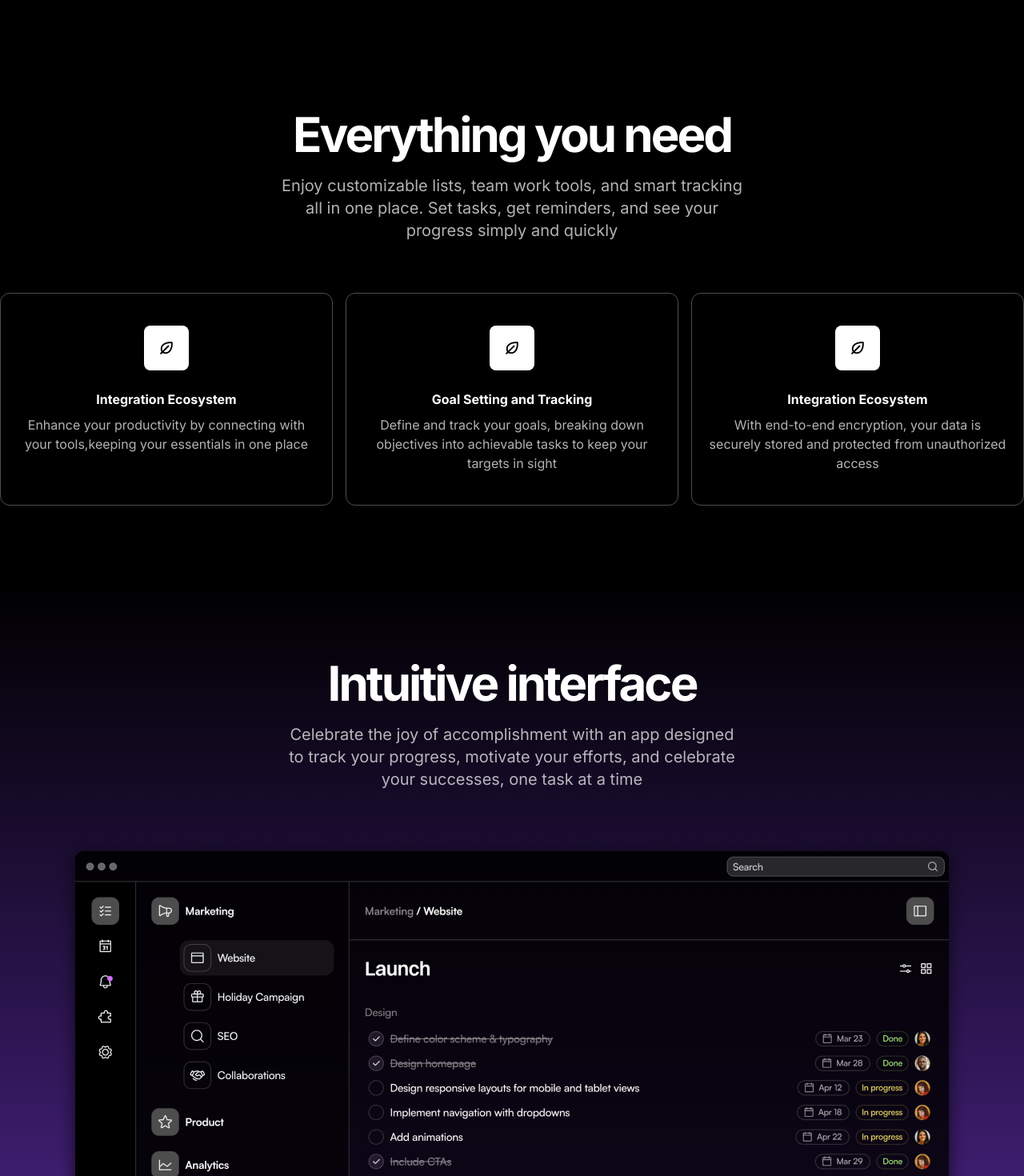
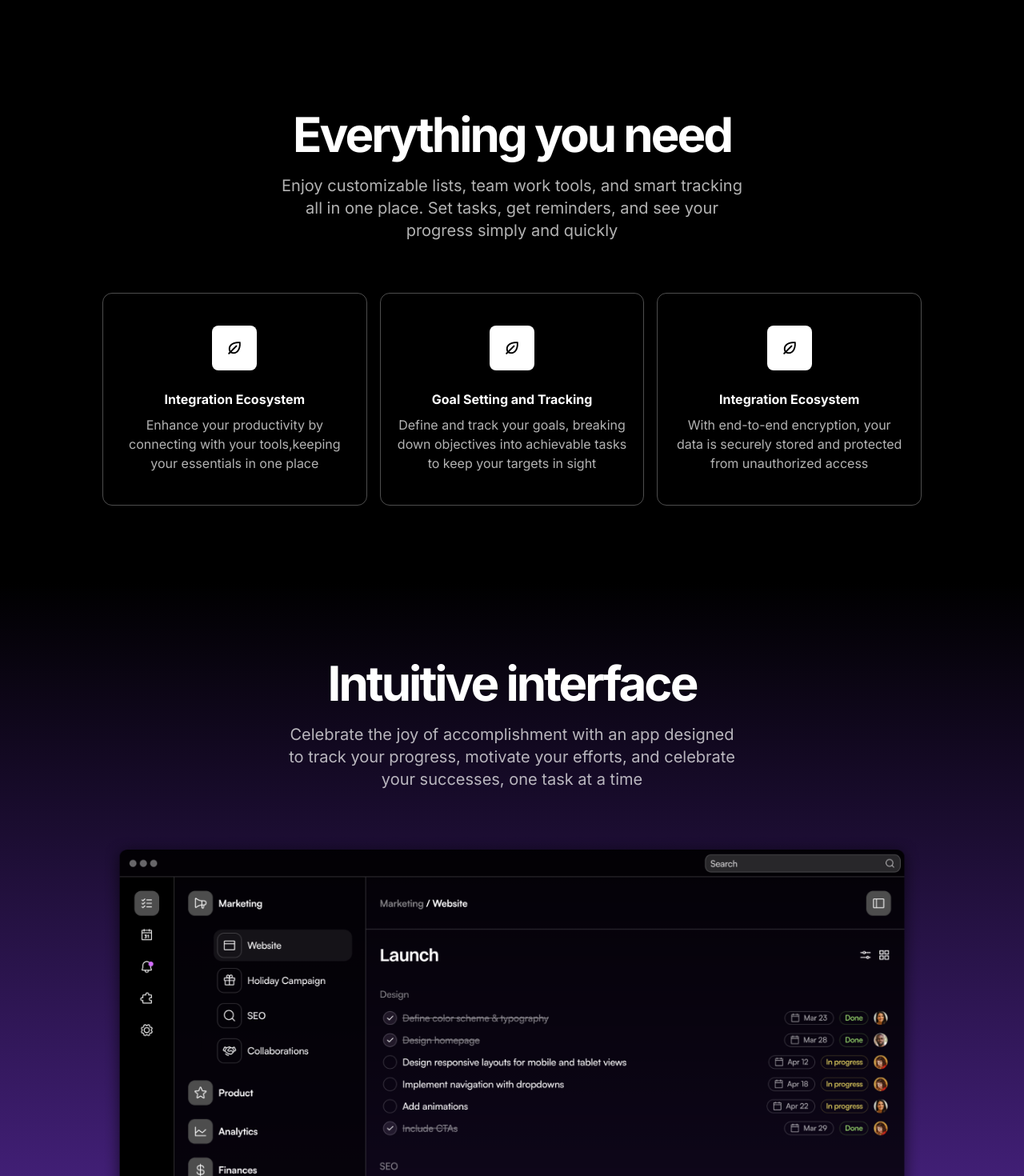
Before and after one commit to frempongandrews/saas-template-dark, a Next.js app: page / in a window 1280 px wide. Shown: the part 1460-2930 px from the top of the page at 80% size. Built offline with nearby package versions, Linux system fonts and the light colour scheme.

Commit message:
footer-cta in progress...

```diff
--- a/app/components/Features.tsx
+++ b/app/components/Features.tsx
@@ -22,7 +22,7 @@ export const Features = () => {
 	return (
 		<div className="bg-black text-white py-[72px] sm:py-24">
 			{/* Container */}
-			<div className="max-w-screen-xl mx-auto">
+			<div className="max-w-screen-lg mx-auto">
 				<h2 className="text-center font-bold text-5xl sm:text-6xl tracking-tighter">
 					Everything you need
 				</h2>
@@ -33,8 +33,8 @@ export const Features = () => {
 						and quickly
 					</p>
 				</div>
-
-				<div className="mt-16 flex flex-col sm:flex-row gap-4">
+				<div className="flex items-center justify-center">
+					<div className="px-[20px] lg:px-0 mt-16 flex flex-col w-[100%] sm:w-[80%] lg:flex-row lg:w-[100%] gap-4">
 						{features.map(({ title, description }) => {
 							return (
 								<div
@@ -51,6 +51,7 @@ export const Features = () => {
 						})}
 					</div>
 				</div>
+			</div>
 			{/* End container */}
 		</div>
 	);
--- /dev/null
+++ b/app/components/FooterCTA.tsx
@@ -0,0 +1,4 @@
+// @ts-nocheck
+export const FooterCTA = () => {
+	return <div>FooterCTA</div>;
+};
--- a/app/components/ProductShowcase.tsx
+++ b/app/components/ProductShowcase.tsx
@@ -1,7 +1,7 @@
 // @ts-nocheck
 export const ProductShowcase = () => {
 	return (
-		<div className="bg-black text-white bg-gradient-to-b from-black to-[#5D2CA8] py-[72px]  sm:py-24">
+		<div className="bg-black text-white bg-gradient-to-b from-black to-[#5D2CA8] py-[72px] sm:py-24">
 			{/* Container */}
 			<div className="max-w-screen-xl mx-auto">
 				<h2 className="text-center text-5xl sm:text-6xl font-bold tracking-tighter">
@@ -19,7 +19,7 @@ export const ProductShowcase = () => {
 					<img
 						src="/images/product-screenshot.png"
 						alt="the product screenshot"
-						className="mt-14 inline-block"
+						className="mt-14 inline-block lg:max-w-screen-lg"
 					/>
 				</div>
 			</div>
```
Lines whose indentation alone changed are shown as unchanged.
